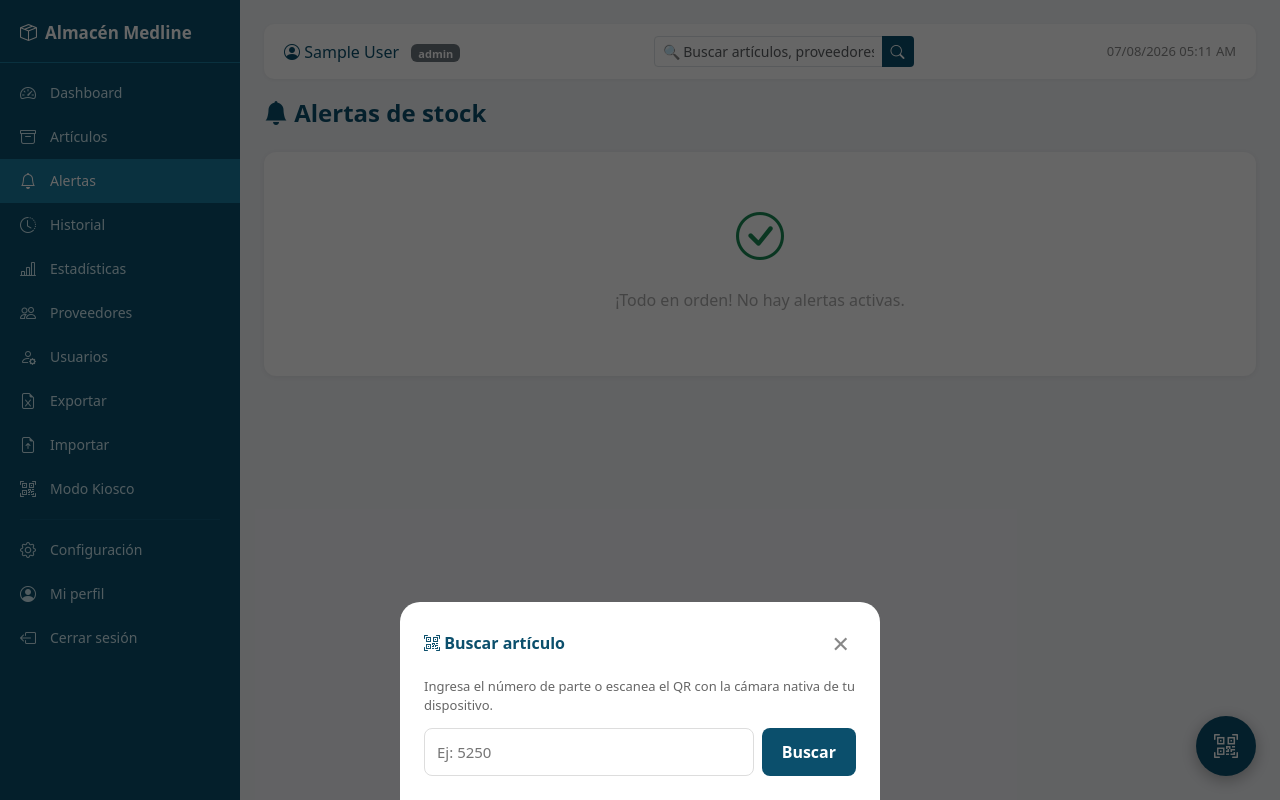
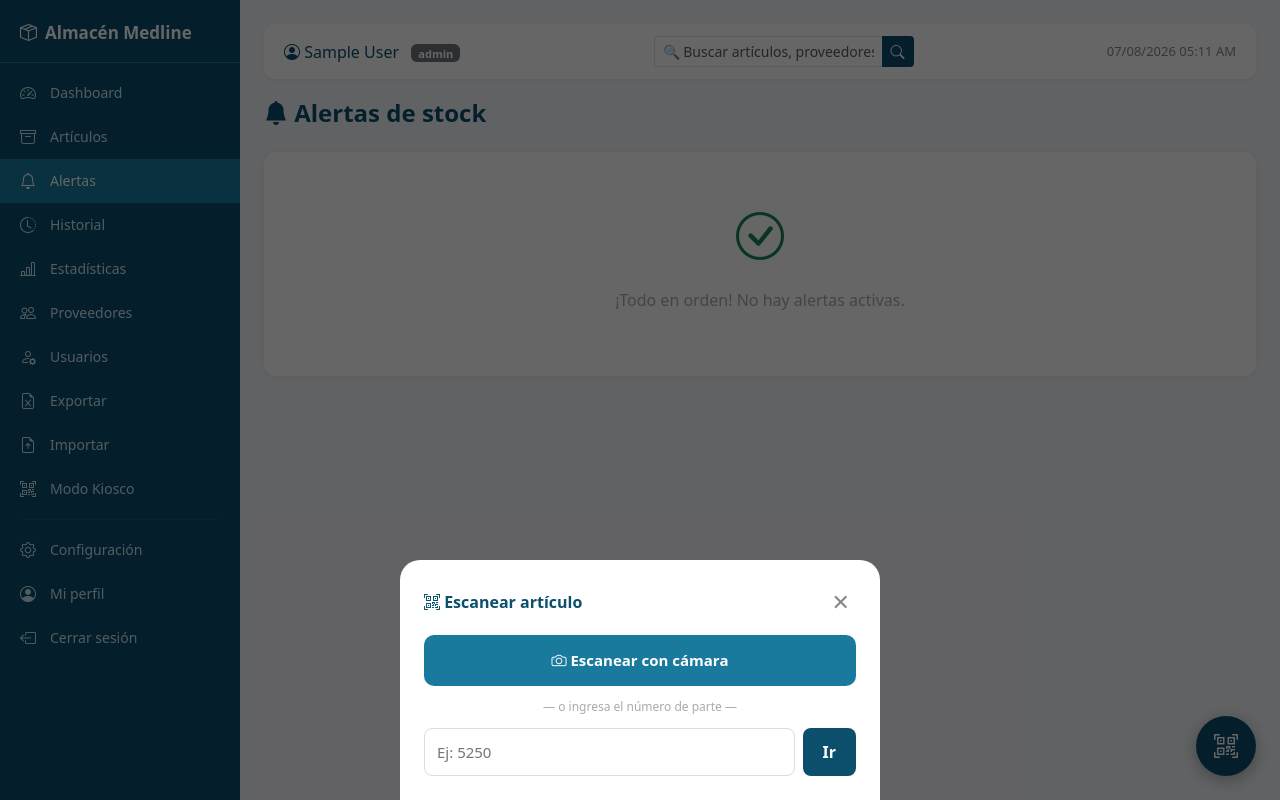
Before and after one commit to Jeju-6/almacen-medline-proveedores, a Flask app: page /alertas in a window 1280 px wide, after a click that opens the changed part. Run offline with Flask 3, Linux system fonts and the light colour scheme; the visitor is signed in with stand-in values (Sample User, id 1); data that the repository does not hold is empty; some libraries are stand-ins or nearby versions.

Commit message:
Boton flotante QR con camara integrada

```diff
--- a/templates/base.html
+++ b/templates/base.html
@@ -202,31 +202,112 @@
   <div style="background:#fff; border-radius:20px 20px 0 0; padding:24px; width:100%; max-width:480px;">
     <div style="display:flex; justify-content:space-between; align-items:center; margin-bottom:16px;">
       <span style="font-weight:700; color:#0b4f6c; font-size:16px;">
-        <i class="bi bi-qr-code-scan"></i> Buscar artículo
+        <i class="bi bi-qr-code-scan"></i> Escanear artículo
       </span>
-      <button onclick="document.getElementById('modalQR').style.display='none'"
+      <button onclick="cerrarModalQR()"
               style="background:none; border:none; font-size:22px; color:#888; cursor:pointer;">✕</button>
     </div>
-    <div style="font-size:13px; color:#666; margin-bottom:12px;">
-      Ingresa el número de parte o escanea el QR con la cámara nativa de tu dispositivo.
+
+    <!-- Opción cámara (solo móvil) -->
+    <div id="opcionCamara" style="display:none; margin-bottom:16px;">
+      <div id="readerModalQR" style="width:100%; min-height:200px; border:2px dashed #0b4f6c; border-radius:10px; overflow:hidden; background:#f8f9fa; margin-bottom:8px;"></div>
+      <button onclick="detenerCamaraModal()"
+              style="width:100%; padding:8px; background:#f0f0f0; border:none; border-radius:8px; color:#666; cursor:pointer; font-size:13px;">
+        <i class="bi bi-x"></i> Cancelar cámara
+      </button>
     </div>
+
+    <!-- Botón abrir cámara -->
+    <button id="btnAbrirCamara" onclick="abrirCamaraModal()"
+            style="width:100%; padding:14px; background:#1a7a9e; color:#fff; border:none;
+                   border-radius:10px; font-size:15px; font-weight:600; cursor:pointer; margin-bottom:12px;">
+      <i class="bi bi-camera"></i> Escanear con cámara
+    </button>
+
+    <div style="text-align:center; color:#aaa; font-size:12px; margin-bottom:12px;">— o ingresa el número de parte —</div>
+
     <div style="display:flex; gap:8px;">
       <input type="text" id="qrManualInput" placeholder="Ej: 5250"
              style="flex:1; padding:12px; border:1px solid #ddd; border-radius:8px; font-size:15px;"
              onkeypress="if(event.key==='Enter') buscarQRManual()">
       <button onclick="buscarQRManual()"
               style="padding:12px 20px; background:#0b4f6c; color:#fff; border:none; border-radius:8px; font-weight:600; cursor:pointer;">
-        Buscar
+        Ir
       </button>
     </div>
   </div>
 </div>
 
 <script>
+  var scannerModal = null;
+  var scannerModalActivo = false;
+
+  function cerrarModalQR() {
+    document.getElementById('modalQR').style.display = 'none';
+    detenerCamaraModal();
+    document.getElementById('qrManualInput').value = '';
+  }
+
+  function abrirCamaraModal() {
+    if (typeof Html5Qrcode === 'undefined') {
+      var script = document.createElement('script');
+      script.src = 'https://unpkg.com/html5-qrcode@2.3.8/html5-qrcode.min.js';
+      script.onload = function() { iniciarCamaraModal(); };
+      document.head.appendChild(script);
+    } else {
+      iniciarCamaraModal();
+    }
+  }
+
+  function iniciarCamaraModal() {
+    document.getElementById('opcionCamara').style.display = 'block';
+    document.getElementById('btnAbrirCamara').style.display = 'none';
+    document.getElementById('readerModalQR').innerHTML = '';
+
+    scannerModal = new Html5Qrcode("readerModalQR");
+    Html5Qrcode.getCameras().then(function(cameras) {
+      if (cameras && cameras.length > 0) {
+        var camaraId = cameras[cameras.length - 1].id;
+        for (var i = 0; i < cameras.length; i++) {
+          var label = cameras[i].label.toLowerCase();
+          if (label.includes('back') || label.includes('trasera') || label.includes('rear')) {
+            camaraId = cameras[i].id;
+            break;
+          }
+        }
+        scannerModal.start(
+          camaraId,
+          { fps: 15, qrbox: { width: 200, height: 200 } },
+          function(decodedText) {
+            detenerCamaraModal();
+            cerrarModalQR();
+            var codigo = decodedText.includes('/scan/') ? decodedText.split('/scan/').pop() : decodedText;
+            window.location.href = '/scan/' + encodeURIComponent(codigo);
+          },
+          function() {}
+        ).then(function() { scannerModalActivo = true; });
+      }
+    }).catch(function() {
+      document.getElementById('opcionCamara').style.display = 'none';
+      document.getElementById('btnAbrirCamara').style.display = 'block';
+      alert('No se pudo acceder a la cámara. Usa la búsqueda manual.');
+    });
+  }
+
+  function detenerCamaraModal() {
+    if (scannerModal && scannerModalActivo) {
+      scannerModal.stop().catch(function() {});
+      scannerModalActivo = false;
+    }
+    document.getElementById('opcionCamara').style.display = 'none';
+    document.getElementById('btnAbrirCamara').style.display = 'block';
+    document.getElementById('readerModalQR').innerHTML = '';
+  }
+
   function buscarQRManual() {
     var codigo = document.getElementById('qrManualInput').value.trim();
     if (codigo) {
-      document.getElementById('modalQR').style.display = 'none';
+      cerrarModalQR();
       window.location.href = '/scan/' + encodeURIComponent(codigo);
     }
   }
```
